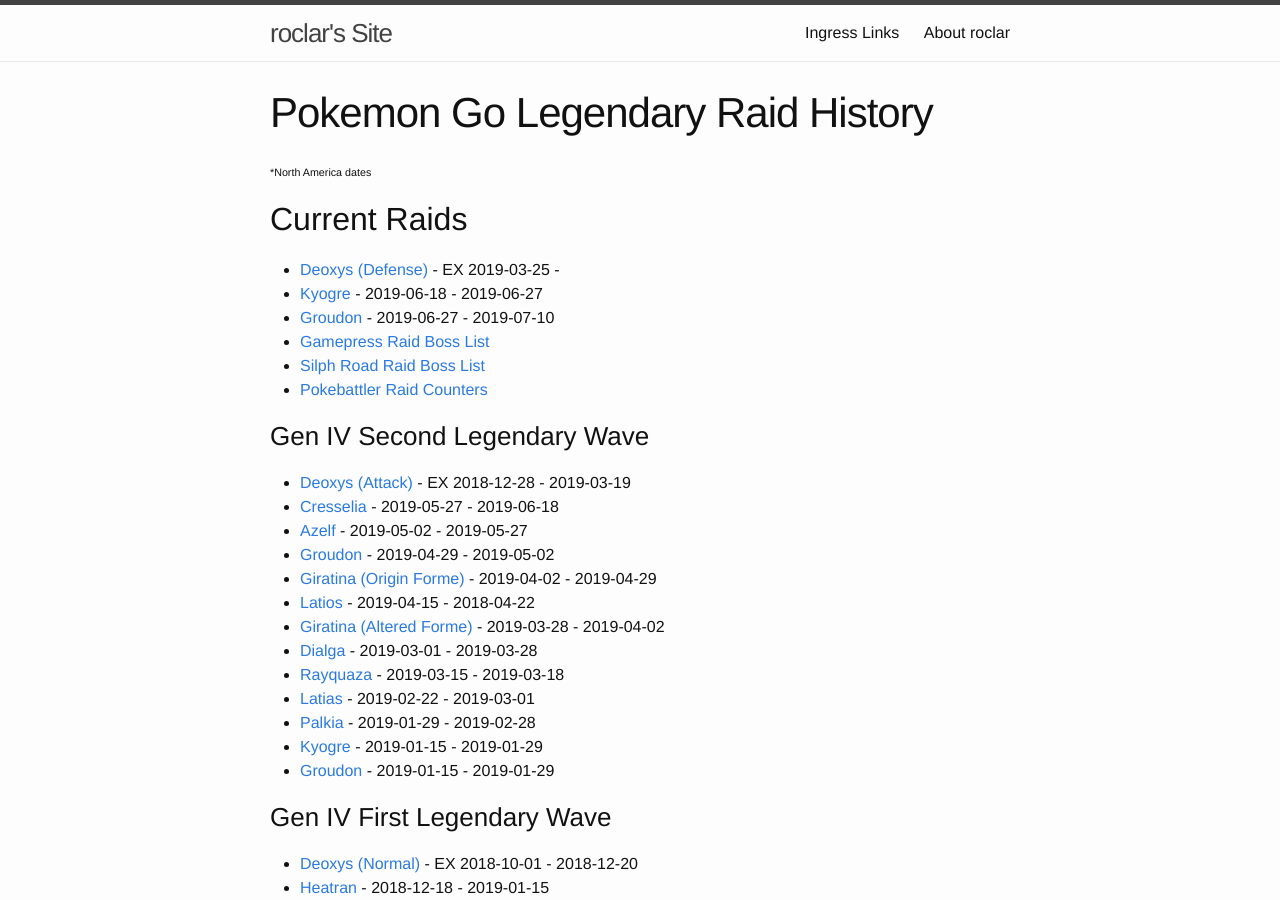
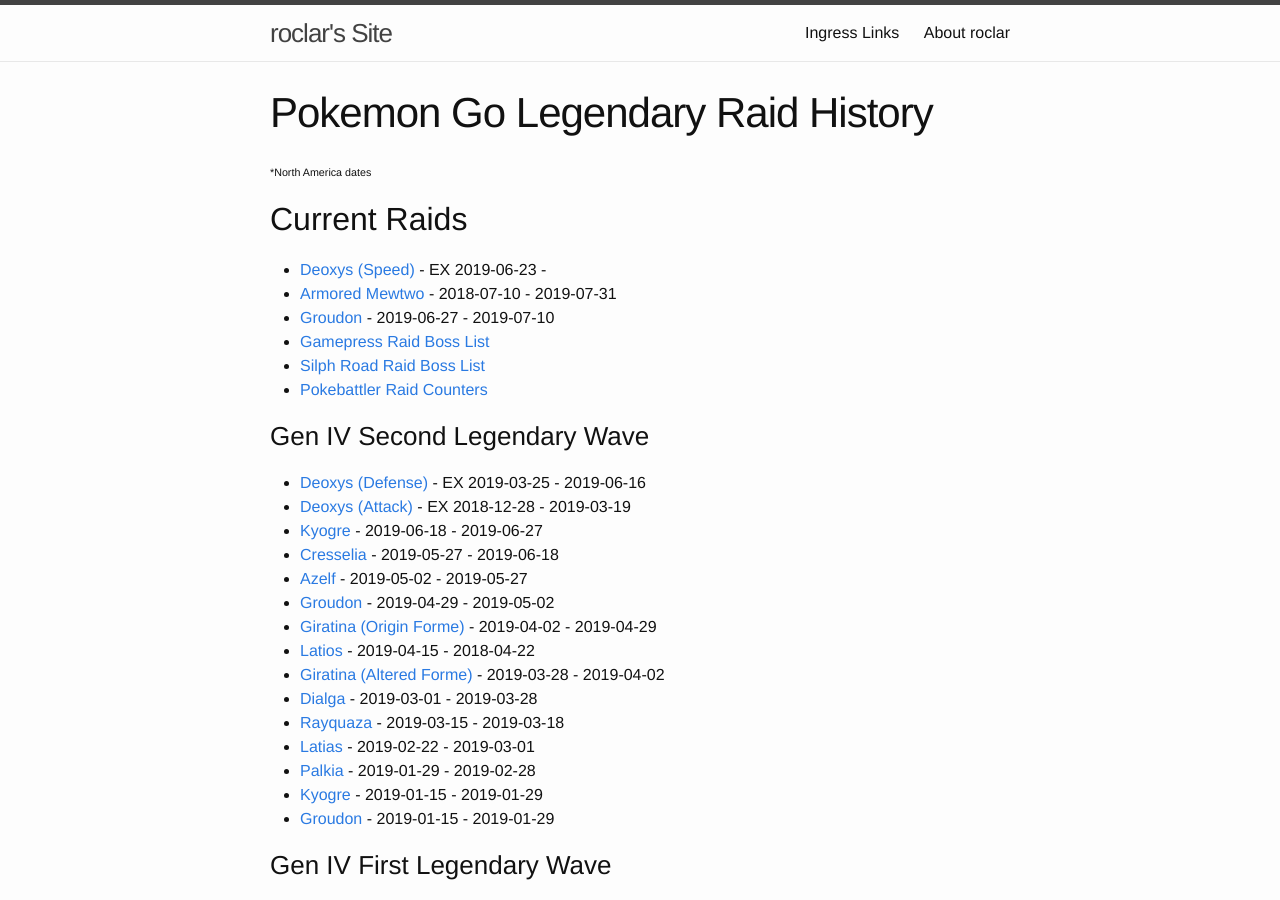
Before and after one commit to roclar/roclar.github.io, a Jekyll site: the page built from PoGoLegendaryHistory.md, in a window 1280 px wide and 900 px high. Built offline with Jekyll 4.4.1, drawn with Linux system fonts in a browser that asks for light colours; some of the changed text lies outside the part shown.

Commit message:
Added Deoxys Speed and Armored Mewtwo.  Retired Kyogre once again.

```diff
--- a/PoGoLegendaryHistory.md
+++ b/PoGoLegendaryHistory.md
@@ -6,15 +6,17 @@
 ###### *North America dates
 
 ## Current Raids
-- [Deoxys (Defense)](https://db.pokemongohub.net/pokemon/386?form=Defense) - EX 2019-03-25 -
-- [Kyogre](https://db.pokemongohub.net/pokemon/382) - 2019-06-18 - 2019-06-27
+- [Deoxys (Speed)](https://db.pokemongohub.net/pokemon/386?form=Speed) - EX 2019-06-23 -
+- [Armored Mewtwo](https://db.pokemongohub.net/pokemon/150) - 2018-07-10 - 2019-07-31
 - [Groudon](https://db.pokemongohub.net/pokemon/383) - 2019-06-27 - 2019-07-10
 - [Gamepress Raid Boss List](https://pokemongo.gamepress.gg/raid-boss-list)
 - [Silph Road Raid Boss List](https://thesilphroad.com/raid-bosses)
 - [Pokebattler Raid Counters](https://www.pokebattler.com/raids)
 
 ### Gen IV Second Legendary Wave
+- [Deoxys (Defense)](https://db.pokemongohub.net/pokemon/386?form=Defense) - EX 2019-03-25 - 2019-06-16
 - [Deoxys (Attack)](https://db.pokemongohub.net/pokemon/386?form=Attack) - EX 2018-12-28 - 2019-03-19
+- [Kyogre](https://db.pokemongohub.net/pokemon/382) - 2019-06-18 - 2019-06-27
 - [Cresselia](https://db.pokemongohub.net/pokemon/488) - 2019-05-27 - 2019-06-18
 - [Azelf](https://db.pokemongohub.net/pokemon/482) - 2019-05-02 - 2019-05-27
 - [Groudon](https://db.pokemongohub.net/pokemon/383) - 2019-04-29 - 2019-05-02
@@ -77,6 +79,8 @@
 - [Lugia](https://db.pokemongohub.net/pokemon/249) - 2017-07-22 - 2017-08-31
 
 ### Sources
+- [Harness the power of Armored Mewtwo!](https://pokemongolive.com/en/post/armoredmewtworaids2019/)
+- [Research Breakthrough, Spinda, and EX Raid updates!](https://pokemongolive.com/en/post/junejulyaugustupdate2019/)
 - [A legendary return—Kyogre, Groudon, and Cresselia reawaken in raids!](https://pokemongolive.com/en/post/legendarylineup2019/)
 - [Uxie, Mesprit, and Azelf surface in regional raids](https://pokemongolive.com/en/post/regionalraids2019/)
 - [Earth Day Cleanup Rewards](https://twitter.com/PokemonGoApp/status/1122954828483846144)
```
